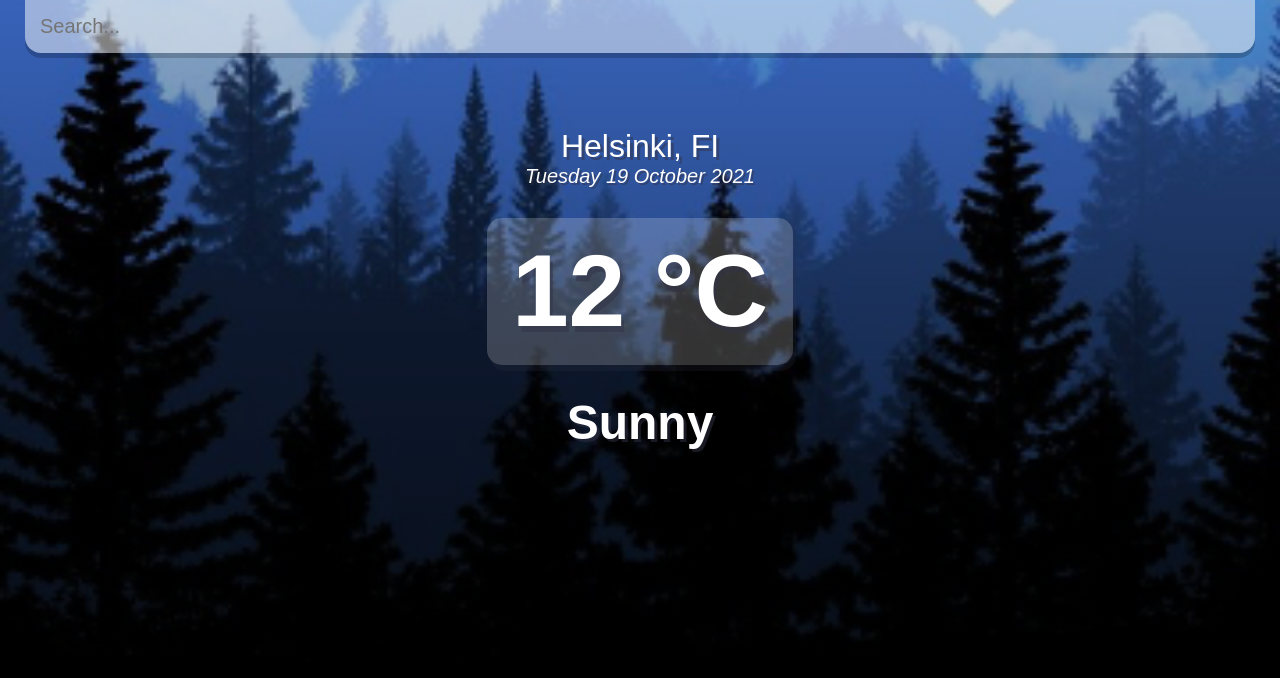
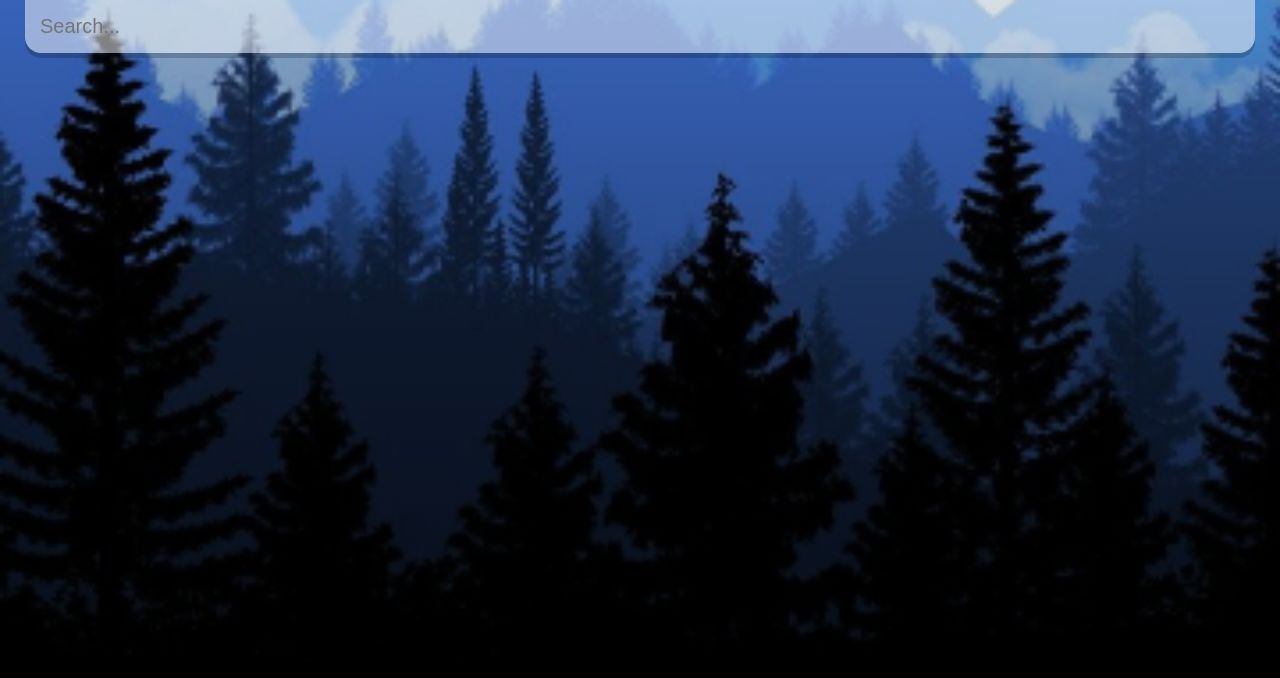
Before and after one commit to jarasmar/weather-app, a React (Create React App) app: page / in a window 1280 px wide. Shown: the top 678 px of the page. Built offline with nearby package versions, Linux system fonts and the light colour scheme.

Commit message:
Distribute the functionality into the components

```diff
--- a/src/components/LocationBox.js
+++ b/src/components/LocationBox.js
@@ -20,7 +20,7 @@ class LocationBox extends React.Component {
     render() {
         return (
             <div className="location-box">
-                <div className="location">Helsinki, FI</div>
+                <div className="location">{this.props.weather.name }, { this.props.weather.sys.country }</div>
                 <div className="date">{ this.buildDate(this.props.date) }</div>
             </div>
         )
--- a/src/components/SearchBar.js
+++ b/src/components/SearchBar.js
@@ -1,17 +1,22 @@
 import React from 'react';
 
-class SearchBar extends React.Component {
-    render() {
+
+
+function SearchBar(props) {
+
         return (
             <div className="search-box">
                 <input
-                type="text"
-                className="search-bar"
-                placeholder="Search..."
+                    type="text"
+                    className="search-bar"
+                    placeholder="Search..."
+                    value={ props.value }
+                    onChange={ props.onChange }
+                    onKeyPress={ props.onKeyPress }
                 />
             </div>
         )
-    }
+
 }
 
 export default SearchBar;
--- a/src/components/WeatherApp.js
+++ b/src/components/WeatherApp.js
@@ -4,22 +4,65 @@ import SearchBar from './SearchBar';
 import LocationBox from './LocationBox'
 import WeatherBox from './WeatherBox';
 
+const api = {
+    key: "",
+    base: "https://api.openweathermap.org/data/2.5/"
+}
+
 class WeatherApp extends React.Component {
     constructor(props) {
         super(props);
         this.state = {
-            date: new Date()
+            date: new Date(),
+            input: '',
+            weather: {}
+        }
+        this.handleChange = this.handleChange.bind(this)
+        this.search = this.search.bind(this)
+    }
+
+    handleChange(event) {
+        this.setState({
+            input: event.target.value
+        })
+    }
+
+    search(event) {
+        if (event.key === 'Enter') {
+            fetch(`${api.base}weather?q=${this.state.input}&units=metric&APPID=${api.key}`)
+                .then(res => res.json())
+                .then(result => {
+                    this.setState({
+                        input: '',
+                        weather: result
+                    })
+                    console.log(result)
+                });
         }
     }
+
     render() {
         return(
             <div className='app'>
                 <main>
-                    <SearchBar />
+                    <SearchBar
+                        onChange={ (e) => this.handleChange(e) }
+                        onKeyPress={ (e) => this.search(e) }
+                        value={ this.state.input }
+                    />
 
-                    <LocationBox date={ this.state.date } />
+                    {(typeof this.state.weather.main != "undefined") ? (
+                        <div>
+                            <LocationBox
+                                date={ this.state.date }
+                                weather={ this.state.weather }
+                            />
 
-                    <WeatherBox />
+                            <WeatherBox
+                                weather={ this.state.weather }
+                            />
+                        </div>
+                    ) : ('')}
                 </main>
             </div>
         )
--- a/src/components/WeatherBox.js
+++ b/src/components/WeatherBox.js
@@ -1,14 +1,12 @@
 import React from "react";
 
-class WeatherBox extends React.Component {
-    render() {
-        return (
-            <div className="weather-box">
-                <div className="temperature">12 °C</div>
-                <div className="weather">Sunny</div>
-            </div>
-        )
-    }
+function WeatherBox(props) {
+    return (
+        <div className="weather-box">
+            <div className="temperature">{ Math.round(props.weather.main.temp) } °C</div>
+            <div className="weather">{ props.weather.weather[0].description }</div>
+        </div>
+    )
 }
 
 export default WeatherBox;
```
Also changed, not shown: 1 other file (tests, documents, lock files or other folders).
